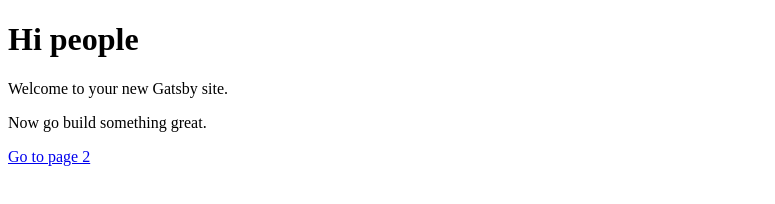
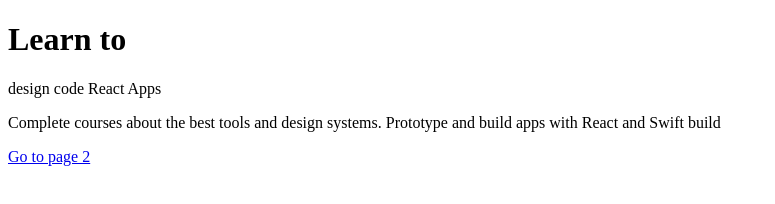
Before and after one commit to Sisifo-G/designcode-react-app, a Gatsby site: page / in a window 1280 px wide. Shown: the whole page, without its empty margins (0-775 px from the left). Built offline with nearby package versions, Linux system fonts and the light colour scheme; Gatsby itself is replaced by a stand-in of ours.

Commit message:
First commit

```diff
--- a/gatsby-config.js
+++ b/gatsby-config.js
@@ -1,6 +1,6 @@
 module.exports = {
   siteMetadata: {
-    title: 'Gatsby Default Starter',
+    title: 'Learn Gatsby YEA!',
   },
   plugins: ['gatsby-plugin-react-helmet'],
 }
--- a/src/pages/index.js
+++ b/src/pages/index.js
@@ -3,9 +3,12 @@
 
 const IndexPage = () => (
   <div>
-    <h1>Hi people</h1>
-    <p>Welcome to your new Gatsby site.</p>
-    <p>Now go build something great.</p>
+    <h1>Learn to</h1>
+    <p>design code React Apps</p>
+    <p>
+      Complete courses about the best tools and design systems. Prototype and
+      build apps with React and Swift build
+    </p>
     <Link to="/page-2/">Go to page 2</Link>
   </div>
 )
```
